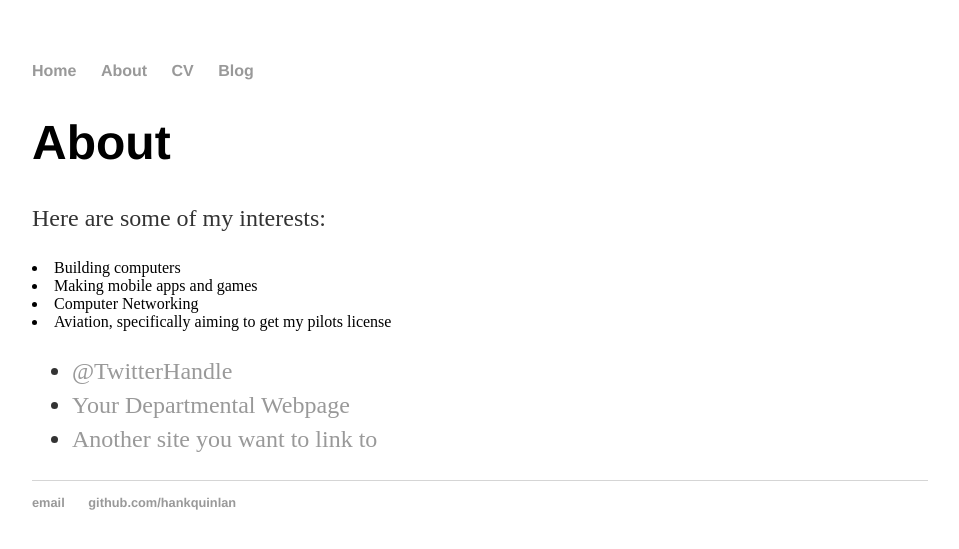
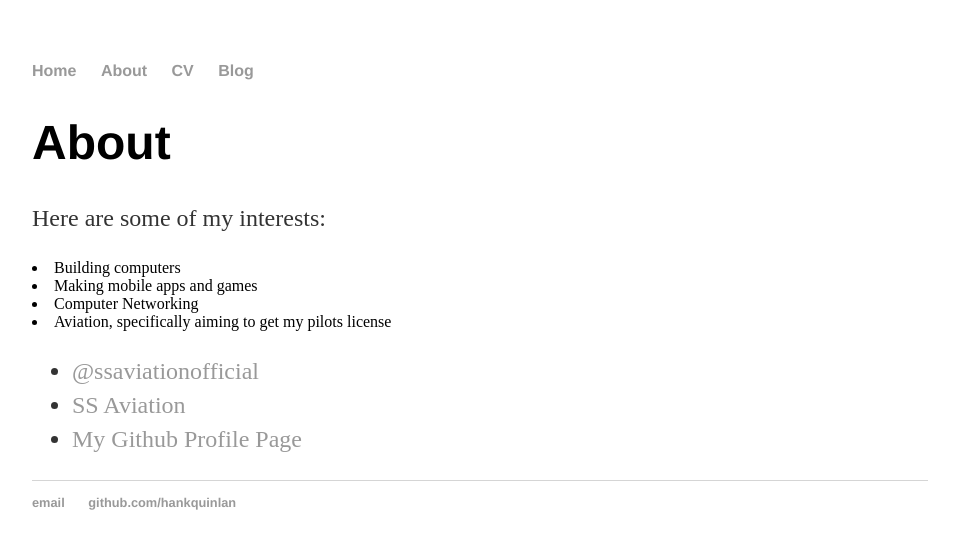
Before and after one commit to KINGAWESOME266/KINGAWESOME266.github.io, a Jekyll site: the page built from about/index.html, in a window 1280 px wide. Shown: the top 549 px of the page, without its empty margins (160-1119 px from the left). Built offline with Jekyll 4.4.1, drawn with Linux system fonts in a browser that asks for light colours.

Commit message:
Finished about

```diff
--- a/about/index.html
+++ b/about/index.html
@@ -12,8 +12,8 @@ title: About Hank Quinlan
 			<li>Aviation, specifically aiming to get my pilots license</li>
 
 			<ul class="contacts">
-				<li><a href="#">@TwitterHandle</a></li>
-				<li><a href="#">Your Departmental Webpage</a></li>
-				<li><a href="#">Another site you want to link to</a></li>
+				<li><a href="https://www.instagram.com/ssaviationofficial/">@ssaviationofficial</a></li>
+				<li><a href="https://www.youtube.com/channel/UCnD5lGfLSGSstZumvogeDBQ">SS Aviation</a></li>
+				<li><a href="https://github.com/KINGAWESOME266">My Github Profile Page</a></li>
 				</ul>
 		</div>
```
Also changed, not shown: other parts of about/index.html (+1 -1 lines).
